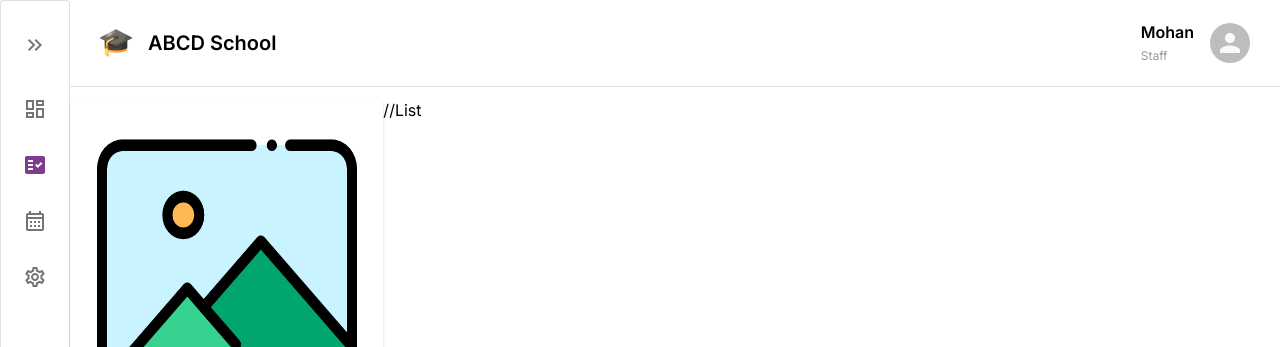
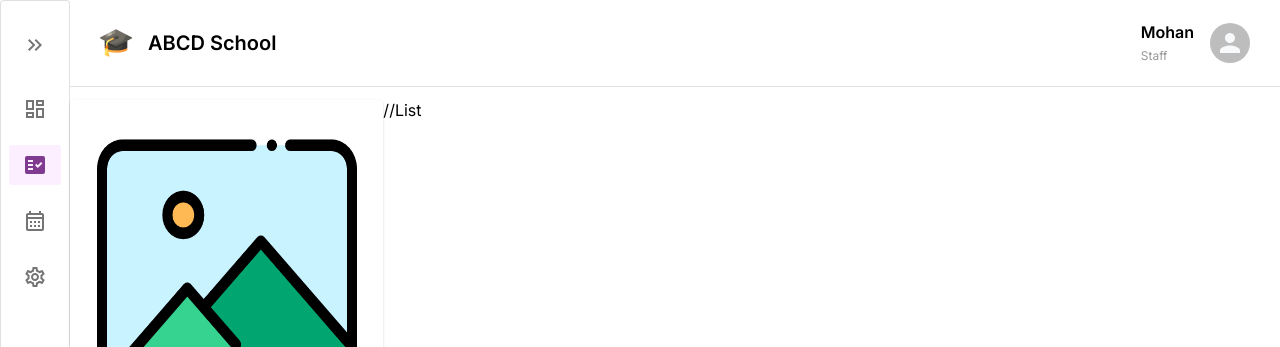
Before and after one commit to Mohan11061999/schooladministor, a Next.js app: page /home/attendance in a window 1280 px wide. Shown: the top 347 px of the page. Built offline with nearby package versions, Linux system fonts and the light colour scheme.

Commit message:
side bar active bg

```diff
--- a/src/components/sidebar/sidebar.js
+++ b/src/components/sidebar/sidebar.js
@@ -11,6 +11,7 @@ import { Button, Grid, Hidden, IconButton, Paper, Typography } from '@mui/materi
 import React from 'react'
 import Link from 'next/link';
 import { usePathname } from 'next/navigation';
+import { Theme } from '@/theme/theme';
 
 const SideBarItem = [
     {
@@ -50,11 +51,10 @@ export const SideBar = ({ open, handleOpenSideBar }) => {
                     </IconButton>
                 </Grid>
             </Grid>
-            <Grid container direction="column" spacing={2}  >
+            <Grid container direction="column" gap={2} px={1} >
                 {SideBarItem.map((item) => (
-                    <Grid item container justifyContent={"center"} alignItems="center" >
-                        {/* <Button variant={pathname == item.href ? "contained" : "outlined"} color={pathname == item.href ? "#fff" : "#000"} > */}
-                        <Link href={item.href} style={{ display: 'flex', alignItems: "center", textDecoration: 'none', color: 'black' }}>
+                    <Grid item container justifyContent={"center"} alignItems="center" style={pathname == item.href ? { backgroundColor: Theme.palette.primary.bg, borderRadius: "3px" } : {}} >
+                        <Link href={item.href} style={{ display: "flex", alignItems: "center", textDecoration: 'none', color: 'black' }} >
                             <IconButton >
                                 {pathname == item.href ? (
                                     <item.activeIcon color="primary" />
@@ -66,7 +66,6 @@ export const SideBar = ({ open, handleOpenSideBar }) => {
                             {open == "200px" ? (<Typography variant='h5' width={"120px"} color={pathname == item.href ? "primary" : ""} >{item.name}</Typography>) : (<></>)}
 
                         </Link>
-                        {/* </Button> */}
                     </Grid>
                 ))}
             </Grid>
--- a/src/theme/theme.js
+++ b/src/theme/theme.js
@@ -5,6 +5,7 @@ const theme = {
   palette: {
     primary: {
       main: '#7F3B8F',
+      bg: '#FCEFFF',
     },
     secondary: {
       main: '#F2F2F2',
```
